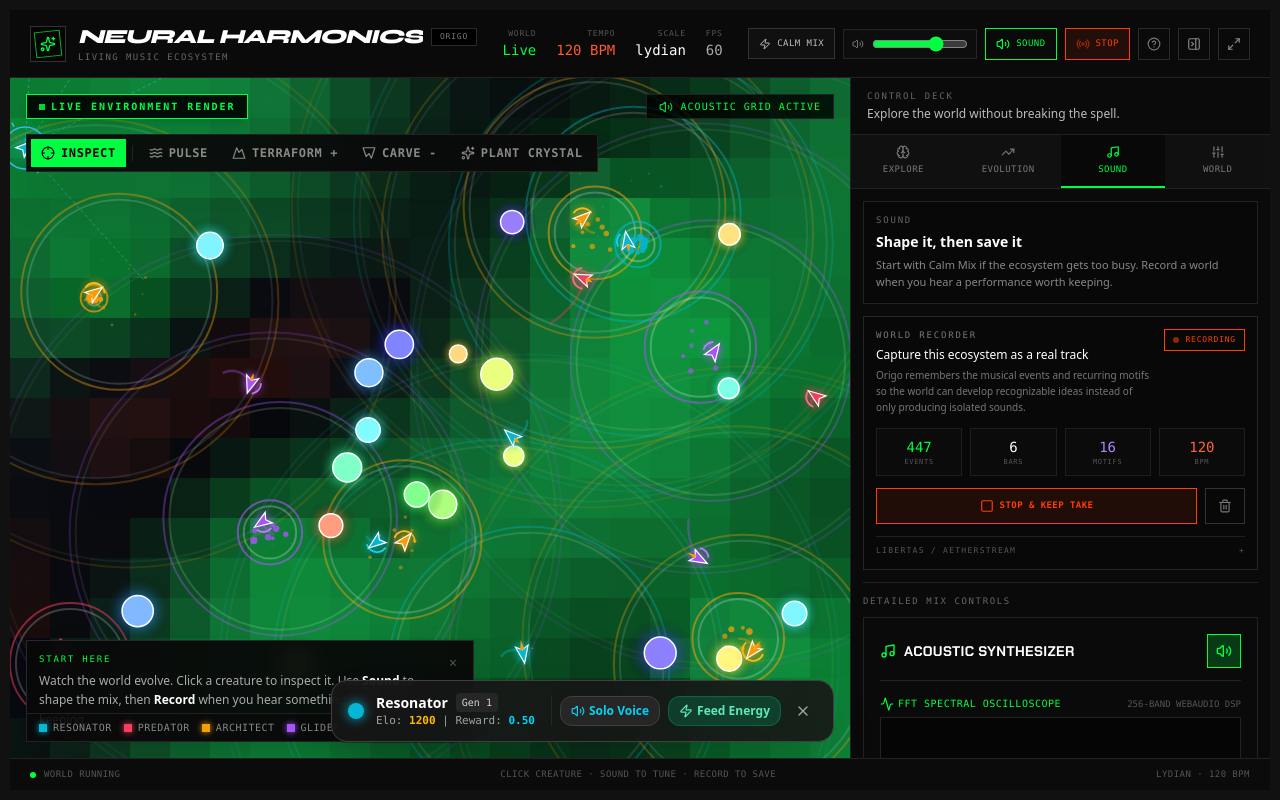
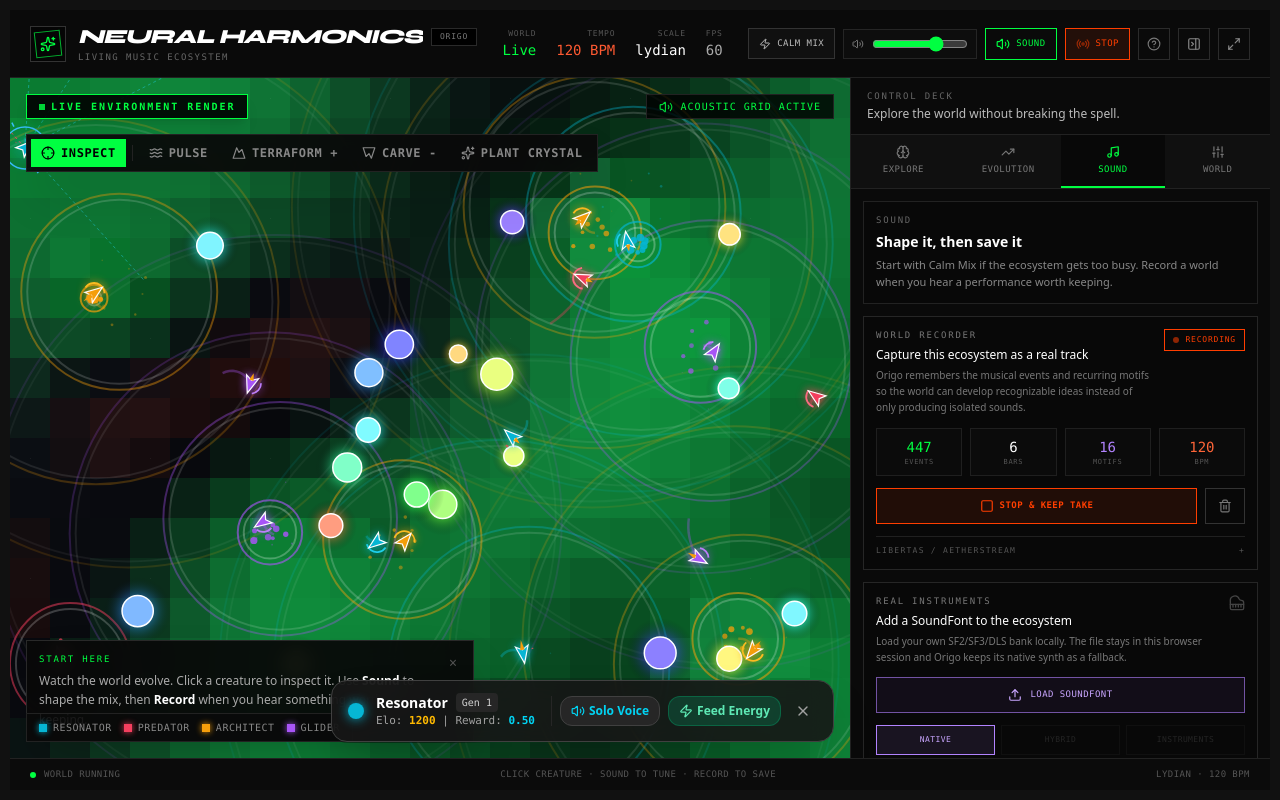
Before and after one commit to SouthPaw302/Origo, a React (Vite) app: page / in a window 1280 px wide. Both pictures are taken after a click on the button "RECORD". Built offline with nearby package versions, Linux system fonts and the light colour scheme.

Commit message:
feat: place real instrument loader in Sound workflow

```diff
--- a/src/components/MusicCapturePanel.tsx
+++ b/src/components/MusicCapturePanel.tsx
@@ -2,6 +2,7 @@ import React, { useEffect, useState } from 'react';
 import { Download, FileAudio, FileJson, Link2, Radio, Square, Trash2 } from 'lucide-react';
 import { SimulationEngine } from '../simulation/engine';
 import { origoMusicSystem } from '../music/musicSystem';
+import { InstrumentPanel } from './InstrumentPanel';
 
 export function MusicCapturePanel({ engine }: { engine: SimulationEngine }) {
   const [, refresh] = useState(0);
@@ -20,6 +21,7 @@ export function MusicCapturePanel({ engine }: { engine: SimulationEngine }) {
   };
 
   return (
+    <div className="space-y-3">
       <section className="border border-[#262626] bg-[#080808] p-3 font-mono">
         <div className="flex items-start justify-between gap-3">
           <div>
@@ -74,6 +76,9 @@ export function MusicCapturePanel({ engine }: { engine: SimulationEngine }) {
           </div>
         )}
       </section>
+
+      <InstrumentPanel />
+    </div>
   );
 }
 
```
Lines whose indentation alone changed are shown as unchanged.
